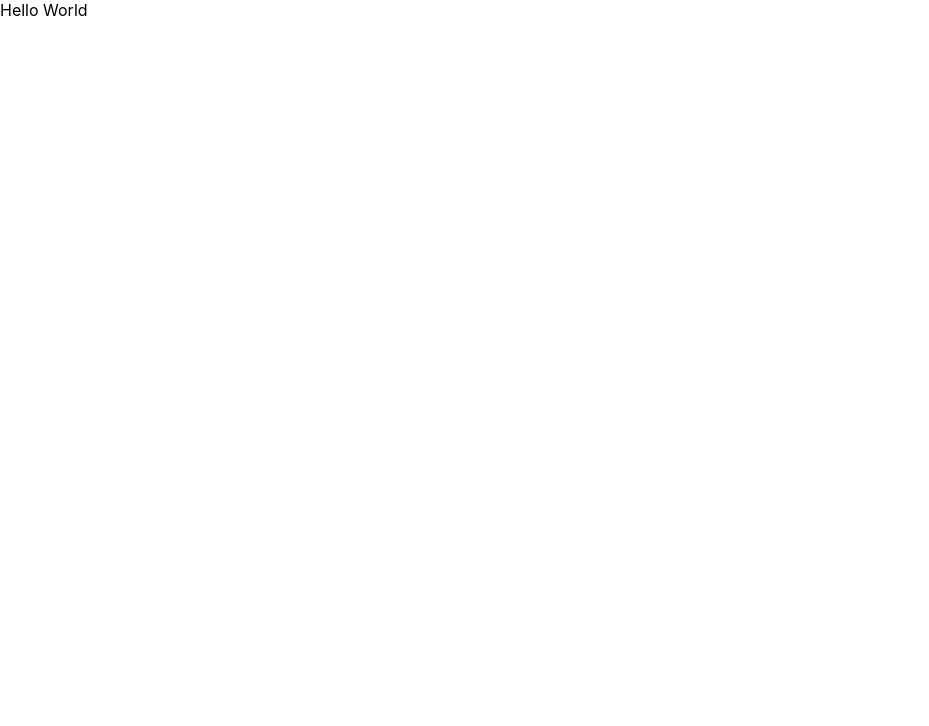
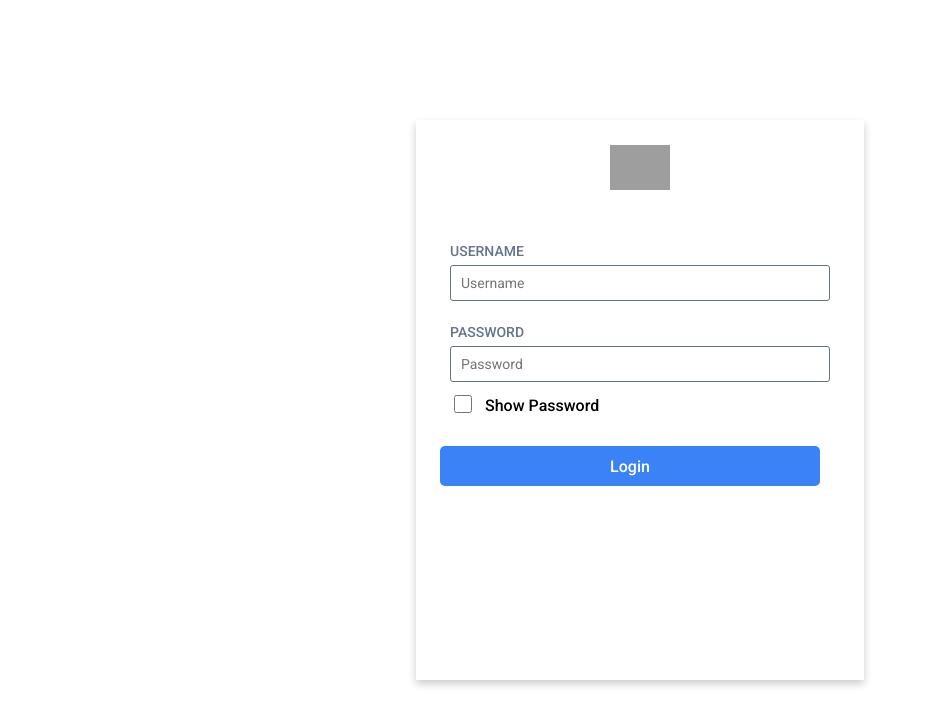
Before and after one commit to Abhishek-The-Techee/Nxtwatch, a React (Create React App) app: page /login in a window 1280 px wide. Shown: the top 726 px of the page, without its empty margins (0-929 px from the left). Built offline with nearby package versions, Linux system fonts and the light colour scheme; grey boxes are pictures that could not be loaded; a web font is replaced by a local one.

Commit message:
Login Route Updated

```diff
--- a/src/App.js
+++ b/src/App.js
@@ -1,6 +1,16 @@
+import {Component} from 'react'
+import {Route, Switch} from 'react-router-dom'
+
 import './App.css'
+import Login from './components/Login'
 
-// Replace your code here
-const App = () => <div>Hello World</div>
-
+class App extends Component {
+  render() {
+    return (
+      <Switch>
+        <Route exact path="/login" component={Login} />
+      </Switch>
+    )
+  }
+}
 export default App
--- /dev/null
+++ b/src/components/Login/index.js
@@ -0,0 +1,130 @@
+import {Component} from 'react'
+import Cookies from 'js-cookie'
+
+import {
+  LoginBgContainer,
+  LoginFormContainer,
+  FormLogo,
+  InputFieldsContainer,
+  InputElement,
+  LabelText,
+  Checkbox,
+  CheckboxContainer,
+  CheckboxLabel,
+  LoginBtn,
+  ErrorMsg,
+} from './styledComponents'
+
+class Login extends Component {
+  state = {
+    userName: '',
+    password: '',
+    showSubmitError: false,
+    showPassword: false,
+    errorMsg: '',
+  }
+
+  onChangeUserName = event => {
+    this.setState({userName: event.target.value})
+  }
+
+  onChangePassword = event => {
+    this.setState({password: event.target.value})
+  }
+
+  onClickShowPassword = () => {
+    this.setState(prevState => ({showPassword: !prevState.showPassword}))
+  }
+
+  onSubmitSuccess = jwtToken => {
+    const {history} = this.props
+    Cookies.set('jwt_token', jwtToken, {expires: 30})
+    history.replace('/')
+    console.log(jwtToken)
+  }
+
+  onSubmitFailure = errorMsg => {
+    this.setState({showSubmitError: true, errorMsg})
+  }
+
+  renderUserName = () => {
+    const {userName} = this.state
+
+    return (
+      <>
+        <LabelText htmlFor="username">USERNAME</LabelText>
+        <InputElement
+          type="text"
+          value={userName}
+          placeholder="Username"
+          id="username"
+          onChange={this.onChangeUserName}
+        />
+      </>
+    )
+  }
+
+  renderPassword = () => {
+    const {password, showPassword} = this.state
+    const passwordType = showPassword ? 'text' : 'password'
+
+    return (
+      <>
+        <LabelText htmlFor="password">PASSWORD</LabelText>
+        <InputElement
+          type={passwordType}
+          value={password}
+          placeholder="Password"
+          id="password"
+          onChange={this.onChangePassword}
+        />
+        <CheckboxContainer>
+          <Checkbox
+            type="checkbox"
+            id="showPassword"
+            onChange={this.onClickShowPassword}
+          />
+          <CheckboxLabel htmlFor="showPassword">Show Password</CheckboxLabel>
+        </CheckboxContainer>
+      </>
+    )
+  }
+
+  onSubmitForm = async event => {
+    event.preventDefault()
+    const {userName, password} = this.state
+    const userDetails = {userName, password}
+    const loginUrl = 'https://apis.ccbp.in/login'
+    const options = {
+      method: 'POST',
+      body: JSON.stringify(userDetails),
+    }
+    const response = await fetch(loginUrl, options)
+    const data = await response.json()
+    if (response.ok) {
+      this.onSubmitSuccess(data.jwt_token)
+    } else {
+      this.onSubmitFailure(data.error_msg)
+    }
+  }
+
+  render() {
+    const {showSubmitError, errorMsg} = this.state
+
+    return (
+      <LoginBgContainer>
+        <LoginFormContainer onSubmit={this.onSubmitForm}>
+          <FormLogo
+            src="https://assets.ccbp.in/frontend/react-js/nxt-watch-logo-light-theme-img.png"
+            alt="form logo"
+          />
+          <InputFieldsContainer>{this.renderUserName()}</InputFieldsContainer>
+          <InputFieldsContainer>{this.renderPassword()}</InputFieldsContainer>
+          <LoginBtn type="submit">Login</LoginBtn>
+          {showSubmitError && <ErrorMsg> *{errorMsg}</ErrorMsg>}
+        </LoginFormContainer>
+      </LoginBgContainer>
+    )
+  }
+}
+export default Login
--- /dev/null
+++ b/src/components/Login/styledComponents.js
@@ -0,0 +1,96 @@
+import styled from 'styled-components'
+
+export const LoginBgContainer = styled.div`
+  display: flex;
+  flex-direction: column;
+  justify-content: center;
+  align-items: center;
+  height: 100vh;
+`
+export const LoginFormContainer = styled.form`
+  height: 70%;
+  width: 35%;
+  box-shadow: 0 4px 8px 0 rgba(0, 0, 0, 0.2);
+  display: flex;
+  flex-direction: column;
+  align-items: center;
+  padding: 25px;
+  @media screen and (max-width: 576px) {
+    width: 80%;
+    height: 80%;
+  }
+`
+
+export const FormLogo = styled.img`
+  height: 45px;
+  margin-bottom: 40px;
+  @media screen and (max-width: 576px) {
+    height: 36px;
+    width: 200px;
+  }
+`
+export const InputFieldsContainer = styled.div`
+  margin: 10px;
+`
+
+export const InputElement = styled.input`
+  font-family: 'Roboto';
+  font-size: 14px;
+  color: #475569;
+  height: 36px;
+  width: 380px;
+  outline: none;
+  margin: 5px 0px 0px 0px;
+  border: 1px solid #64748b;
+  padding: 10px;
+  border-radius: 3px;
+`
+export const LabelText = styled.label`
+  font-family: 'Roboto';
+  color: #64748b;
+  font-weight: 450;
+  font-size: 14px;
+  margin: 0px 0px 40px 0px;
+`
+export const Checkbox = styled.input`
+  display: block;
+  height: 18px;
+  width: 18px;
+`
+export const CheckboxContainer = styled.div`
+  display: flex;
+  flex-direction: row;
+  justify-content: flex-start
+  align-items: center;
+  margin-top: 10px;
+`
+export const CheckboxLabel = styled.label`
+  font-family: 'Roboto';
+  color: #000000;
+  padding-left: 10px;
+  padding-top: 4px;
+  font-size: 16px;
+  font-weight: 410;
+`
+export const LoginBtn = styled.button`
+  height: 40px;
+  width: 380px;
+  margin: 20px 20px 0px 0px;
+  border-radius: 5px;
+  border: none;
+  background-color: #3b82f6;
+  color: #ffffff;
+  font-family: 'Roboto';
+  font-weight: 430;
+  font-size: 16px;
+  @media screen and (max-width: 576px) {
+    width: 340px;
+  }
+`
+export const ErrorMsg = styled.p`
+  font-family: 'Roboto';
+  color: #ff0000;
+  font-size: 16px;
+  font-weight: 410;
+  text-align: start;
+`
```
